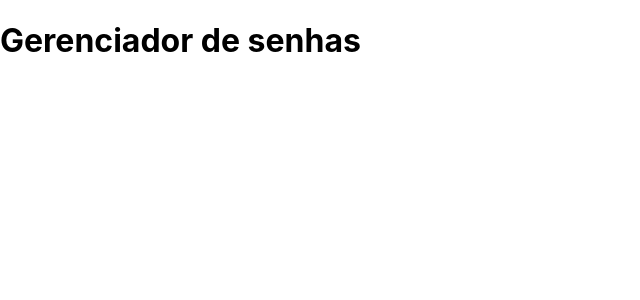
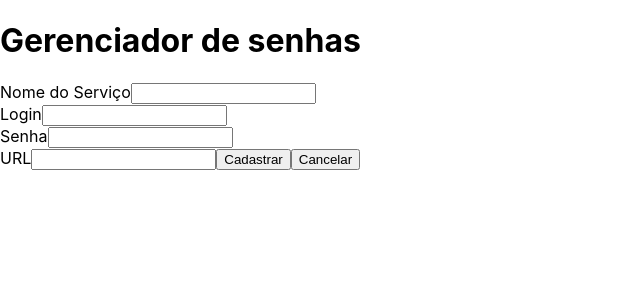
Before and after one commit to MarcioMingante/password-manager-repo, a React (Vite) app: page / in a window 1280 px wide. Shown: the top 300 px of the page, without its empty margins (0-640 px from the left). Built offline with nearby package versions, Linux system fonts and the light colour scheme.

Commit message:
conclui req 2

```diff
--- a/src/App.tsx
+++ b/src/App.tsx
@@ -1,9 +1,14 @@
 import './App.css';
+import Form from './components/Form';
 import Title from './components/Title';
 
 function App() {
   return (
-    <Title />
+    <>
+      <Title />
+      <Form />
+    </>
+
   );
 }
 
--- a/src/components/Form.tsx
+++ b/src/components/Form.tsx
@@ -0,0 +1,28 @@
+function Form() {
+  return (
+    <form action="">
+      <label htmlFor="service-name">Nome do Serviço</label>
+      <input type="text" id="service-name" />
+
+      <div className="half-screen">
+        <div>
+          <label htmlFor="login">Login</label>
+          <input type="text" id="login" />
+        </div>
+
+        <div>
+          <label htmlFor="password">Senha</label>
+          <input type="password" id="password" />
+        </div>
+      </div>
+
+      <label htmlFor="url">URL</label>
+      <input type="text" id="url" />
+
+      <button>Cadastrar</button>
+      <button>Cancelar</button>
+    </form>
+  );
+}
+
+export default Form;
```
